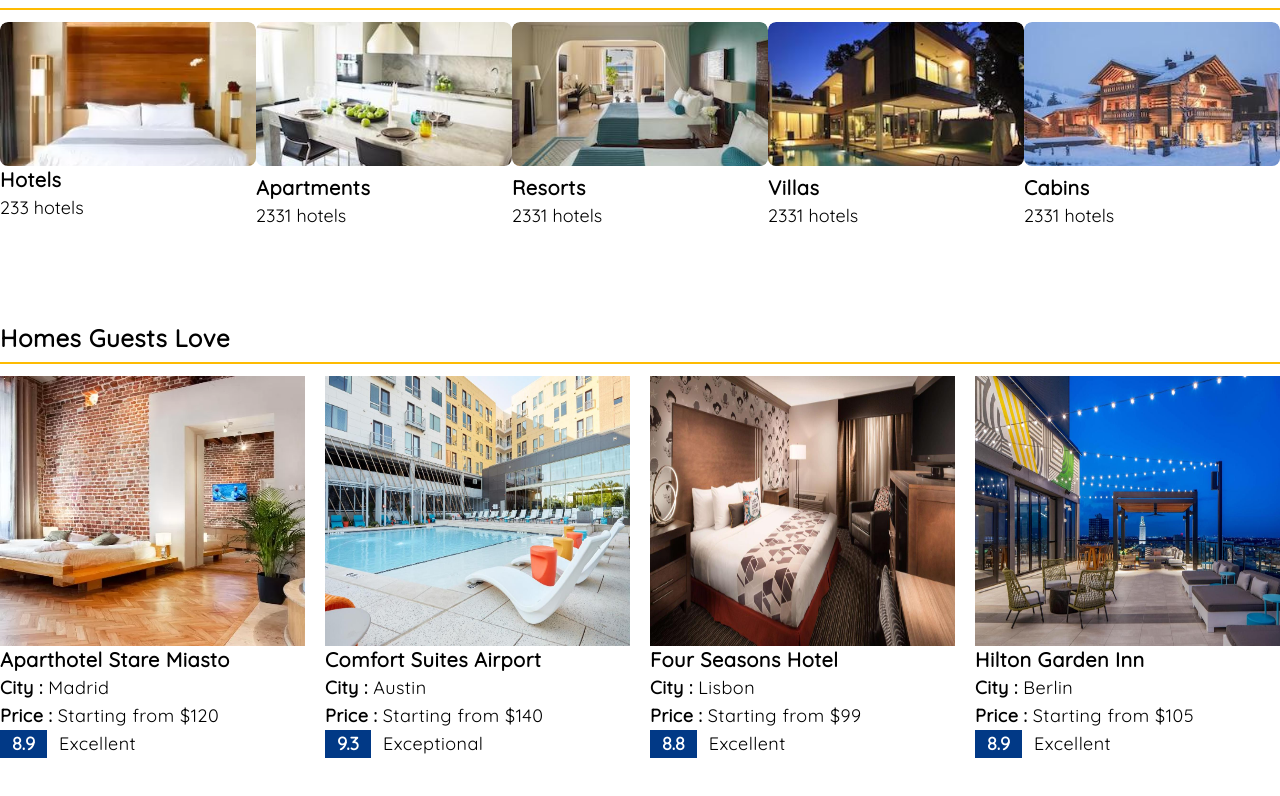
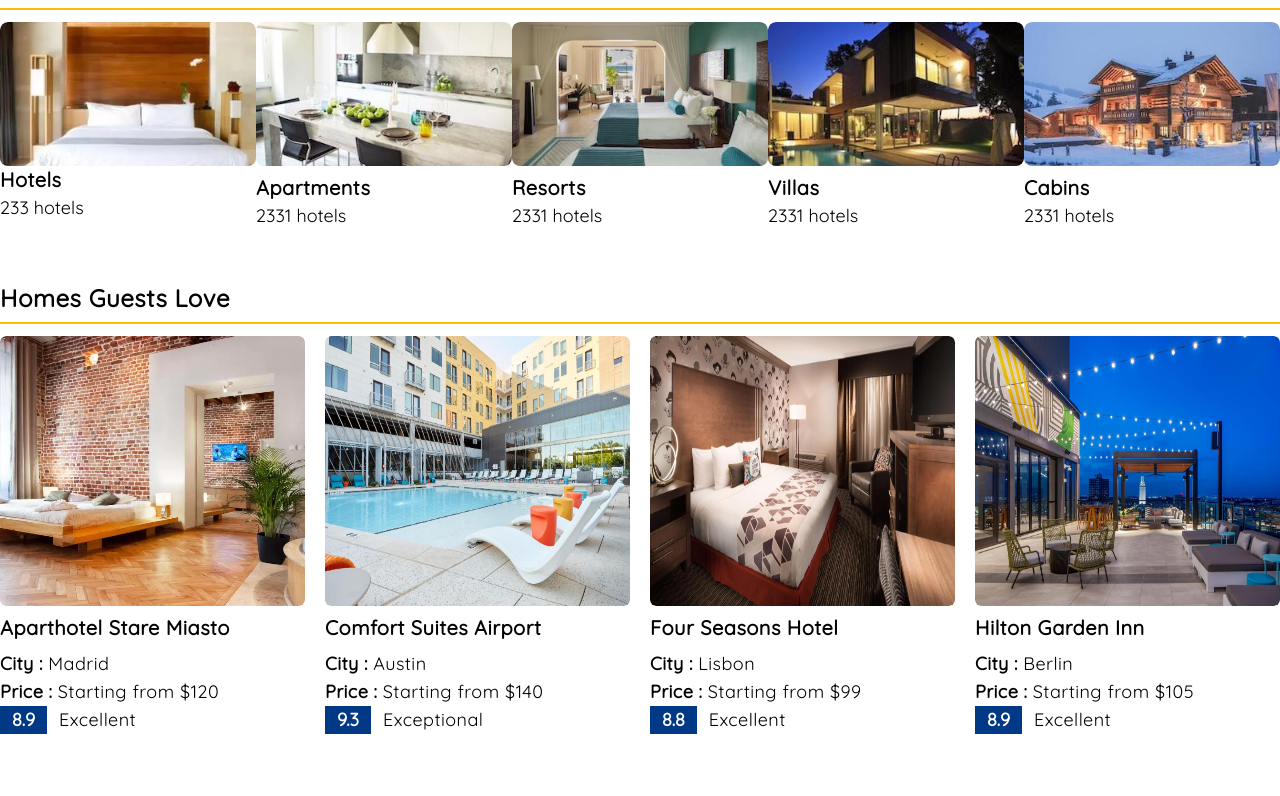
Before and after one commit to neyaznafiz/Bookingverse_Front-end, a React (Create React App) app: page / in a window 1280 px wide. Shown: the part 1117-1913 px from the top of the page. After the commit the page ends 1891 px from the top, so only its background shows below. Built offline with nearby package versions, Linux system fonts and the light colour scheme.

Commit message:
image hove style edited

```diff
--- a/src/Pages/Home/FeaturedProperties.jsx
+++ b/src/Pages/Home/FeaturedProperties.jsx
@@ -6,25 +6,29 @@
 
 const FeaturedProperties = () => {
   return (
-    <div className="width my-10">
+    <div className="width mb-10">
       <h1 className="text-black text-2xl font-semibold my-3 border-b-2 border-[#febb02] pb-2 tracking-wide">
         Homes Guests Love
       </h1>
 
       <div className="flex justify-between gap-5">
         <div className="">
-          <img src={propertyOne} alt="" className="w-[700px] h-[270px]" />
+          <div className="overflow-hidden rounded-md">
+            <img
+              src={propertyOne}
+              alt=""
+              className="w-[700px] h-[270px] rounded-md hover:scale-110 transition-all duration-300"
+            />
+          </div>
 
           <div>
-            <p className="font-bold text-xl tracking-wide">
+            <p className="font-bold text-xl tracking-wide my-2">
               Aparthotel Stare Miasto
             </p>
             <p className="tracking-wide">
-              {" "}
               <span className="font-semibold">City :</span> Madrid
             </p>
             <p className="tracking-wide">
-              {" "}
               <span className="font-semibold">Price :</span> Starting from $120
             </p>
             <div className="flex ">
@@ -38,18 +42,22 @@
         </div>
 
         <div className="">
-          <img src={propertyTwo} alt="" className="w-[700px] h-[270px]" />
+          <div className="overflow-hidden rounded-md">
+            <img
+              src={propertyTwo}
+              alt=""
+              className="w-[700px] h-[270px] rounded-md hover:scale-110 transition-all duration-300"
+            />
+          </div>
 
           <div>
-            <p className="font-bold text-xl tracking-wide">
+            <p className="font-bold text-xl tracking-wide my-2">
               Comfort Suites Airport
             </p>
             <p className="tracking-wide">
-              {" "}
               <span className="font-semibold">City :</span> Austin
             </p>
             <p className="tracking-wide">
-              {" "}
               <span className="font-semibold">Price :</span> Starting from $140
             </p>
             <div className="flex">
@@ -62,9 +70,17 @@
         </div>
 
         <div className="">
-          <img src={propertyThree} alt="" className="w-[700px] h-[270px]" />
+          <div className="overflow-hidden rounded-md">
+            <img
+              src={propertyThree}
+              alt=""
+              className="w-[700px] h-[270px] rounded-md hover:scale-110 transition-all duration-300"
+            />
+          </div>
 
-          <p className="font-bold text-xl tracking-wide">Four Seasons Hotel</p>
+          <p className="font-bold text-xl tracking-wide my-2">
+            Four Seasons Hotel
+          </p>
           <p className="tracking-wide">
             <span className="font-semibold">City :</span> Lisbon
           </p>
@@ -80,9 +96,17 @@
         </div>
 
         <div className="">
-          <img src={propertyFour} alt="" className="w-[700px] h-[270px]" />
+          <div className="overflow-hidden rounded-md">
+            <img
+              src={propertyFour}
+              alt=""
+              className="w-[700px] h-[270px] rounded-md hover:scale-110 transition-all duration-300"
+            />
+          </div>
 
-          <p className="font-bold text-xl tracking-wide">Hilton Garden Inn</p>
+          <p className="font-bold text-xl tracking-wide my-2">
+            Hilton Garden Inn
+          </p>
           <p className="tracking-wide">
             <span className="font-semibold">City :</span> Berlin
           </p>
--- a/src/Pages/Home/PropertyList.jsx
+++ b/src/Pages/Home/PropertyList.jsx
@@ -17,7 +17,7 @@
           <img
             src={hotels}
             alt=""
-            className="w-[280px] h-36 rounded-lg object-cover"
+            className="w-[280px] h-36 rounded-lg object-cover hover:scale-110 transition-all duration-300"
           />
           <div>
             <h1 className="text-xl font-semibold tracking-wide">Hotels</h1>
@@ -29,7 +29,7 @@
           <img
             src={apartments}
             alt=""
-            className="w-[280px] h-36 rounded-lg object-cover"
+            className="w-[280px] h-36 rounded-lg object-cover hover:scale-110 transition-all duration-300"
           />
           <div className="my-2">
             <h1 className="text-xl font-semibold tracking-wide">Apartments</h1>
@@ -41,7 +41,7 @@
           <img
             src={resorts}
             alt=""
-            className="w-[280px] h-36 rounded-lg object-cover"
+            className="w-[280px] h-36 rounded-lg object-cover hover:scale-110 transition-all duration-300"
           />
           <div className="my-2">
             <h1 className="text-xl font-semibold tracking-wide">Resorts</h1>
@@ -53,7 +53,7 @@
           <img
             src={villas}
             alt=""
-            className="w-[280px] h-36 rounded-lg object-cover"
+            className="w-[280px] h-36 rounded-lg object-cover hover:scale-110 transition-all duration-300"
           />
           <div className="my-2">
             <h1 className="text-xl font-semibold tracking-wide">Villas</h1>
@@ -65,7 +65,7 @@
           <img
             src={cabins}
             alt=""
-            className="w-[280px] h-36 rounded-lg object-cover"
+            className="w-[280px] h-36 rounded-lg object-cover hover:scale-110 transition-all duration-300"
           />
           <div className="my-2">
             <h1 className="text-xl font-semibold tracking-wide">Cabins</h1>
```
